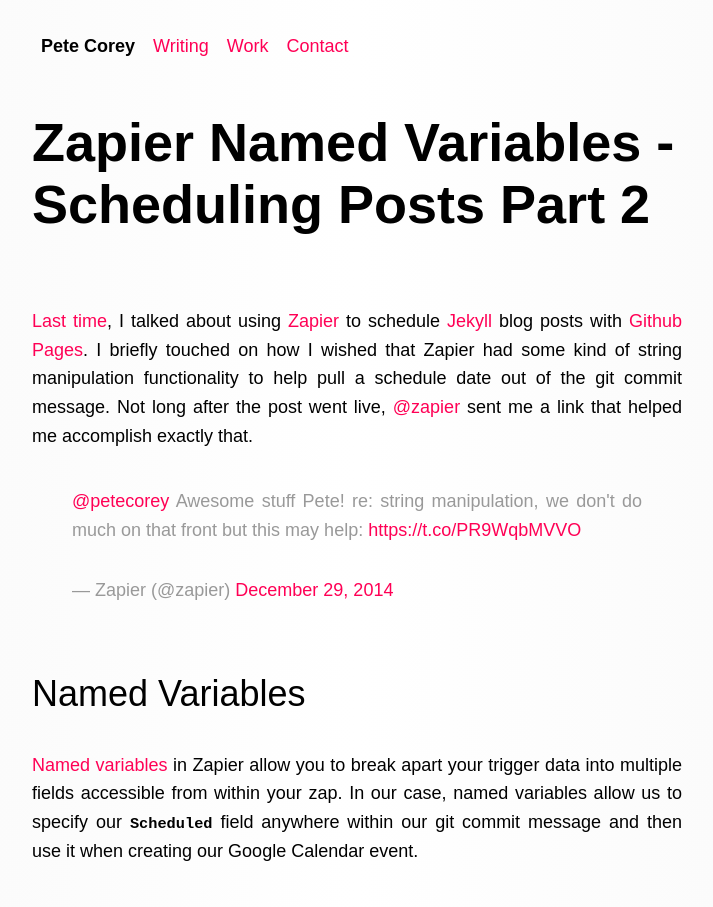
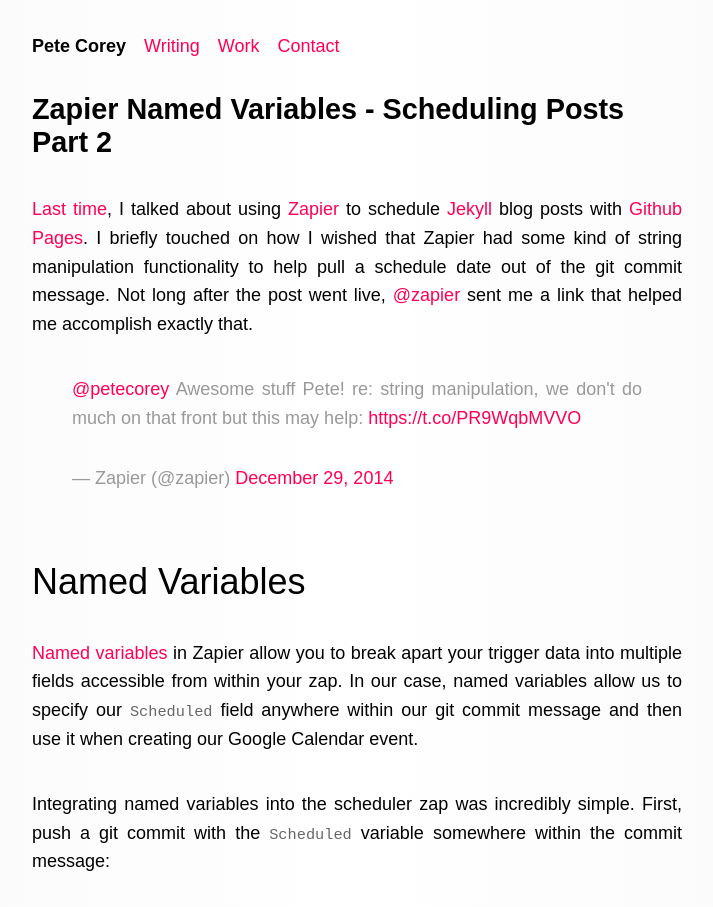
Before and after one commit to pcorey/pcorey.github.io, a Jekyll site: the page built from _posts/2015-01-05-zapier-named-variables-scheduling-posts-part-2.markdown, in a window 1280 px wide. Shown: the top 907 px of the page, without its empty margins (283-996 px from the left). Built offline with Jekyll 4.4.1, drawn with Linux system fonts in a browser that asks for light colours; nearby versions of some CDN libraries; some web fonts are replaced; comment, search, counter and statistics services are not loaded; some of the changed text lies outside the part shown.

Commit message:
Update and style change

```diff
--- a/_layouts/default.html
+++ b/_layouts/default.html
@@ -30,7 +30,7 @@
             </div>
         {% endif %}
 
-        {% if page.hideFooter != true %}
+        {% if false and page.hideFooter != true %}
           {% include footer.html %}
         {% endif %}
 	{% comment %}
--- a/css/main.css
+++ b/css/main.css
@@ -48,7 +48,7 @@
 }
 
 h1 {
-    font-size: 3em;
+    font-size: 1.6em;
     font-weight: 800;
     margin: 1em 0;
 }
@@ -93,7 +93,7 @@
 }
 
 pre.highlight {
-    padding: 2rem;
+    padding: 1rem 2rem;
 }
 
 code, pre, pre > code {
@@ -109,7 +109,7 @@
 }
 :not(pre) > code,
 :not(pre) > code .token {
-    font-weight: bold;
+    /*font-weight: bold;*/
 }
 
 a > code,
@@ -120,6 +120,7 @@
 :not(pre) > code, pre {
     background: #f8f8f8;
     overflow: auto;
+    color: #666;
 }
 
 .margin {
@@ -226,7 +227,7 @@
 
 .header a,
 .header strong {
-    margin: 0 0.5em;
+    margin: 0 1em 0 0;
 }
 
 .hero {
@@ -244,10 +245,10 @@
 
 @media (max-width: 850px) {
     h1 {
-        font-size: 2em;
+        font-size: 1.6em;
     }
     h2 {
-        font-size: 1.5em;
+        font-size: 1.33em;
     }
     h3 {
         font-size: 1.25em;
@@ -274,7 +275,7 @@
 
 
 .post-content {
-    margin: 4em 0;
+    margin: 2rem 0 0 0;
 }
 
 pre .information {
```
Also changed, not shown: Gemfile (+7 -5 lines), Gemfile.lock.
